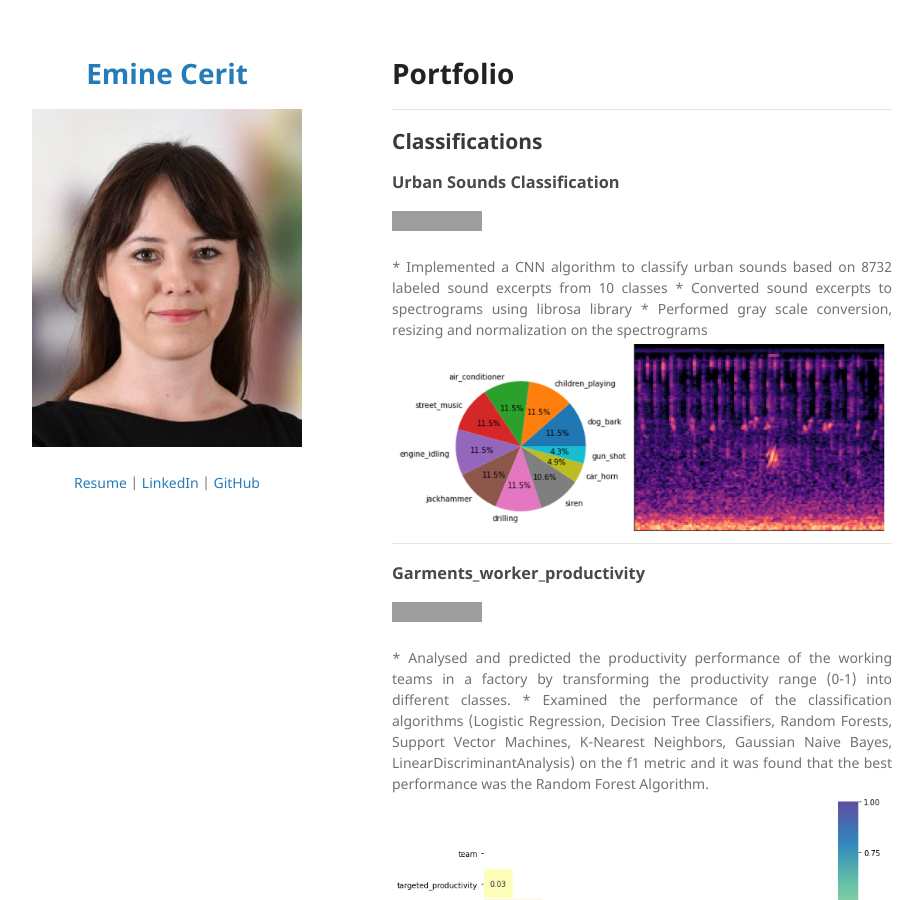
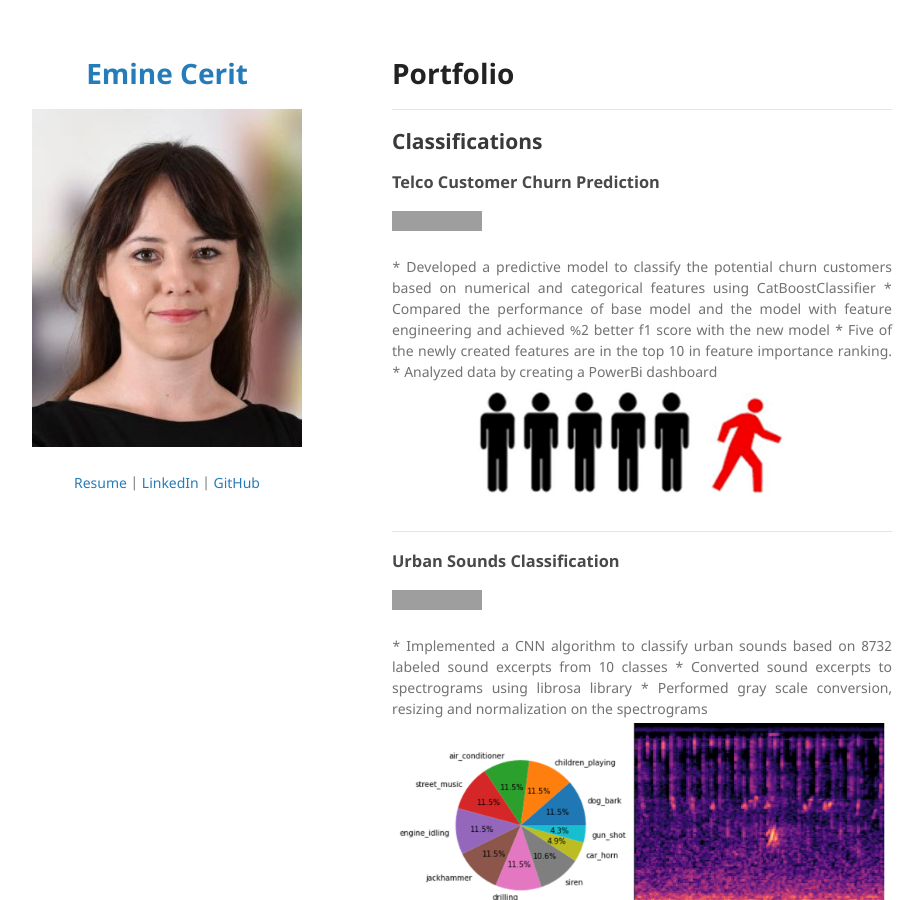
Before and after one commit to EmineCerit/EmineCerit.gitgub.io, a Jekyll site: the page built from index.md, in a window 1280 px wide and 900 px high. Shown: the whole window, without its empty margins (178-1102 px from the left). Built offline with Jekyll 4.4.1, drawn with Linux system fonts in a browser that asks for light colours; our own code applies the rules of GitHub Pages for plain Markdown files; grey boxes are pictures that could not be loaded.

Commit message:
Update index.md

```diff
--- a/index.md
+++ b/index.md
@@ -2,6 +2,22 @@
 ---
 ## Classifications
 
+### Telco Customer Churn Prediction
+
+[![View on GitHub](https://img.shields.io/badge/GitHub-View_on_GitHub-blue?logo=GitHub)](https://github.com/EmineCerit/Classification/tree/main/Telco%20Customer%20Churn%20Prediction)
+
+<div style="text-align: justify">
+
+* Developed a predictive model to classify the potential churn customers based on numerical and categorical features using CatBoostClassifier
+* Compared the performance of base model and the model with feature engineering and achieved %2 better f1 score with the new model
+* Five of the newly created features are in the top 10 in feature importance ranking.
+* Analyzed data by creating a PowerBi dashboard
+
+</div>
+
+<center><img src="images/Churn.png"/></center>
+
+---
 ### Urban Sounds Classification
 
 [![View on GitHub](https://img.shields.io/badge/GitHub-View_on_GitHub-blue?logo=GitHub)](https://github.com/EmineCerit/Classification/tree/main/Urban%20Sound%20Classification%20using%20CNN)
```
